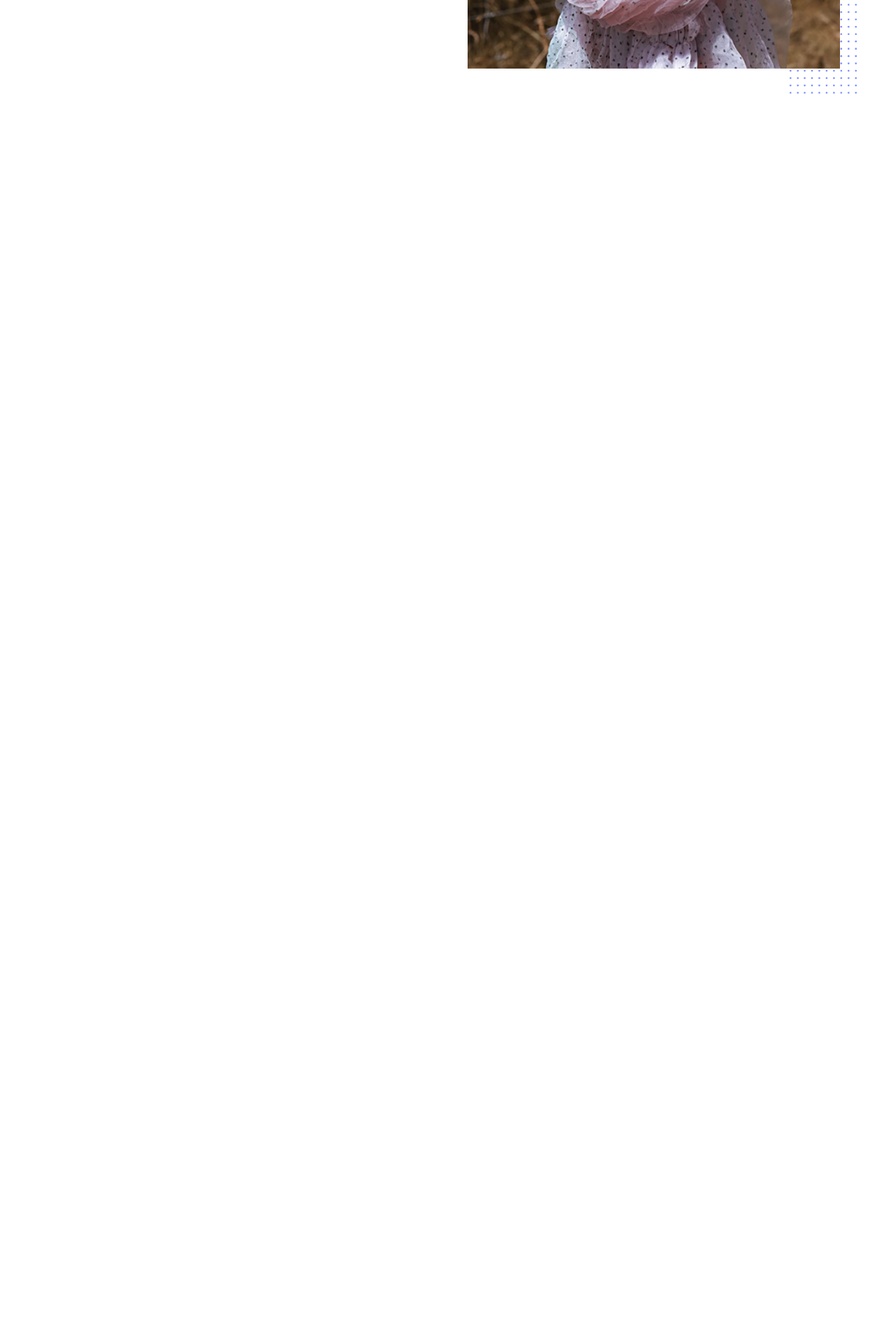
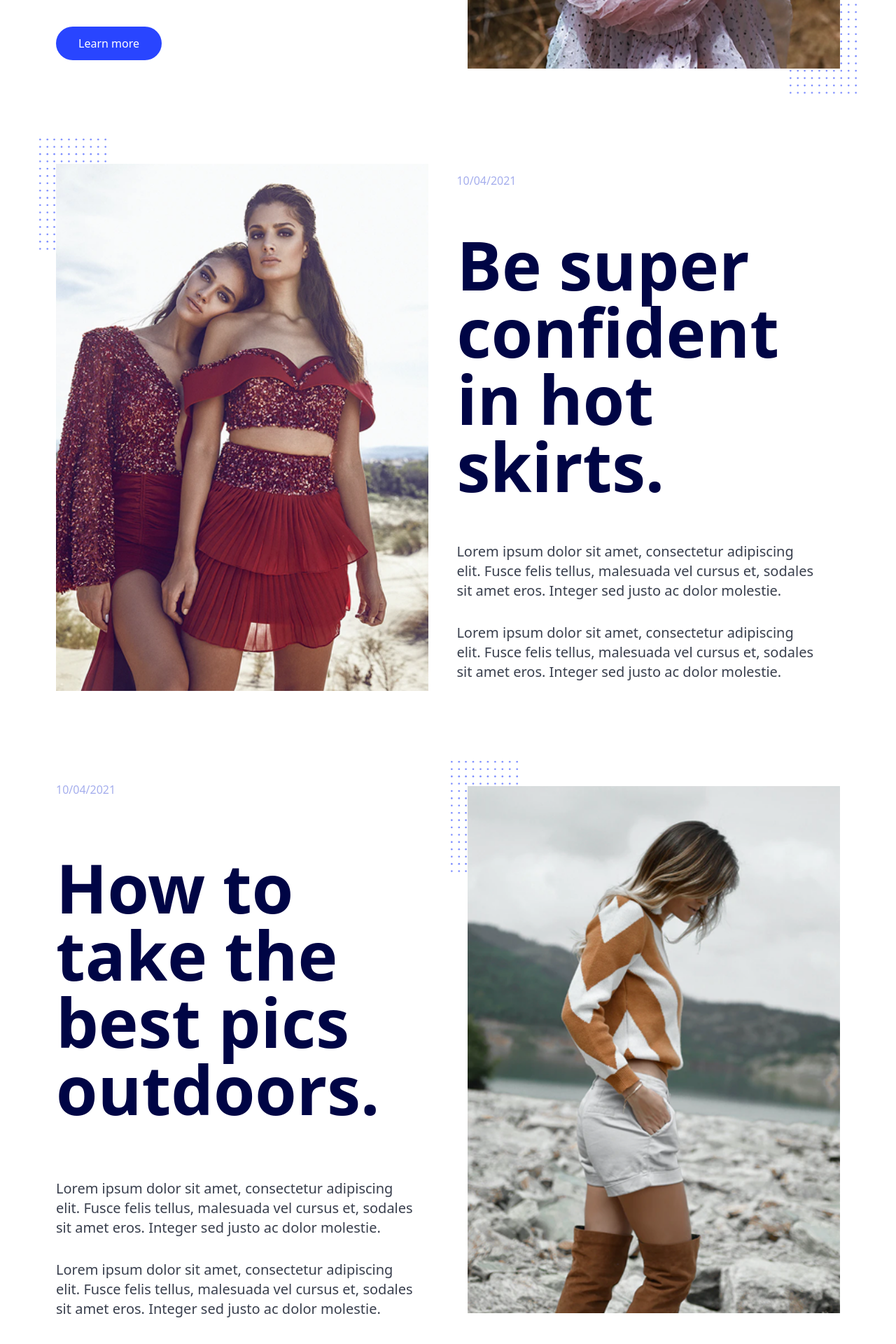
Before and after one commit to godarzizahra/React-Landing-page, a React (Vite) app: page / in a window 1280 px wide. Shown: the part 742-2662 px from the top of the page at 70% size. Before the commit the page ends 908 px from the top, so only its background shows below. Built offline with nearby package versions, Linux system fonts and the light colour scheme.

Commit message:
Adjust OutdoorPicsSection layout for responsive mobile view

```diff
--- /dev/null
+++ b/src/components/home/OutdoorPicsSection.tsx
@@ -0,0 +1,47 @@
+export function OutdoorPicsSection() {
+	return (
+		<div
+			className="
+        w-full flex flex-col
+        md:flex-row
+        items-center justify-between
+        gap-10
+        px-5 sm:px-10 lg:px-20
+        py-10
+      "
+		>
+			<div className="flex flex-col gap-20 text-center lg:text-left">
+				<span className="text-[#A5AEED]">10/04/2021</span>
+				<h1 className="text-3xl sm:text-6xl lg:text-8xl max-w-xl text-[#000545] font-bold">
+					How to take the best pics outdoors.
+				</h1>
+
+				<div className="flex flex-col gap-8">
+					<p className="text-sm sm:text-xl max-w-lg text-[#393F4D]">
+						Lorem ipsum dolor sit amet, consectetur adipiscing elit. Fusce felis
+						tellus, malesuada vel cursus et, sodales sit amet eros. Integer sed
+						justo ac dolor molestie.
+					</p>
+					<p className="text-sm sm:text-xl max-w-lg text-[#393F4D]">
+						Lorem ipsum dolor sit amet, consectetur adipiscing elit. Fusce felis
+						tellus, malesuada vel cursus et, sodales sit amet eros. Integer sed
+						justo ac dolor molestie.
+					</p>
+				</div>
+			</div>
+			<div className="w-full lg:w-1/2 relative py-7 flex justify-center items-center">
+				<img
+					src="../../src/assets/svgs/Group 3.svg"
+					alt=""
+					className="hidden lg:block absolute -top-2 -left-2 lg:-left-6 w-16 lg:w-24"
+				/>
+
+				<img
+					src="../../src/assets/image/Rectangle 9.png"
+					alt=""
+					className="w-full max-w-xs sm:max-w-sm lg:max-w-full relative z-10"
+				/>
+			</div>
+		</div>
+	);
+}
--- /dev/null
+++ b/src/components/home/SkirtsSection.tsx
@@ -0,0 +1,48 @@
+export function SkirtsSection() {
+	return (
+		<div
+			className="
+        w-full flex flex-col
+        md:flex-row
+        items-center justify-between
+        gap-10
+        px-5 sm:px-10 lg:px-20
+        py-10
+      "
+		>
+			<div className="w-full md:w-1/2 relative py-7 flex justify-center items-center order-1 md:order-1">
+				<img
+					src="../../src/assets/svgs/Group 3.svg"
+					alt=""
+					className="hidden lg:block absolute -top-2 -left-2 lg:-left-6 w-16 lg:w-24"
+				/>
+
+				<img
+					src="../../src/assets/image/Rectangle 7.png"
+					alt=""
+					className="w-full max-w-xs sm:max-w-sm lg:max-w-full relative z-10"
+				/>
+			</div>
+
+			<div className="flex flex-col gap-15 text-center md:text-left order-2 md:order-2">
+				<span className="text-[#A5AEED]">10/04/2021</span>
+				<h1 className="text-3xl sm:text-6xl lg:text-8xl max-w-xl text-[#000545] font-bold">
+					Be super confident in hot skirts.
+				</h1>
+
+				<div className="flex flex-col gap-8">
+					<p className="text-sm sm:text-xl max-w-lg text-[#393F4D]">
+						Lorem ipsum dolor sit amet, consectetur adipiscing elit. Fusce felis
+						tellus, malesuada vel cursus et, sodales sit amet eros. Integer sed
+						justo ac dolor molestie.
+					</p>
+					<p className="text-sm sm:text-xl max-w-lg text-[#393F4D]">
+						Lorem ipsum dolor sit amet, consectetur adipiscing elit. Fusce felis
+						tellus, malesuada vel cursus et, sodales sit amet eros. Integer sed
+						justo ac dolor molestie.
+					</p>
+				</div>
+			</div>
+		</div>
+	);
+}
--- a/src/components/home/heroSection.tsx
+++ b/src/components/home/heroSection.tsx
@@ -16,11 +16,11 @@ export function HeroSection() {
       "
 		>
 			<div className="flex flex-col gap-20 text-center lg:text-left">
-				<h1 className="text-3xl sm:text-4xl lg:text-6xl max-w-xl">
+				<h1 className="text-3xl sm:text-6xl lg:text-8xl max-w-xl text-[#000545] font-bold">
 					Fashion fits from the big brands.
 				</h1>
 
-				<p className="text-sm sm:text-base max-w-lg">
+				<p className="text-sm sm:text-xl max-w-lg text-[#393F4D]">
 					Lorem ipsum dolor sit amet, consectetur adipiscing elit. Fusce felis
 					tellus, malesuada vel cursus et, sodales sit amet eros. Integer sed
 					justo ac dolor molestie.
--- a/src/components/home/home.tsx
+++ b/src/components/home/home.tsx
@@ -1,11 +1,15 @@
 import { Header } from "./header";
 import { HeroSection } from "./heroSection";
+import { OutdoorPicsSection } from "./OutdoorPicsSection";
+import { SkirtsSection } from "./SkirtsSection";
 
 export function Home() {
 	return (
 		<div>
 			<Header />
 			<HeroSection />
+			<SkirtsSection />
+			<OutdoorPicsSection />
 		</div>
 	);
 }
```
Also changed, not shown: src/assets/image/Rectangle 7.png (added), src/assets/image/Rectangle 9.png (added).
